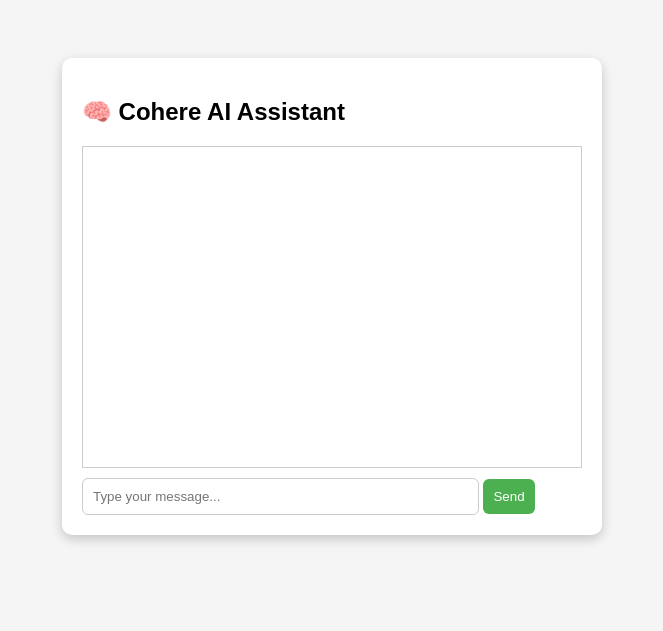
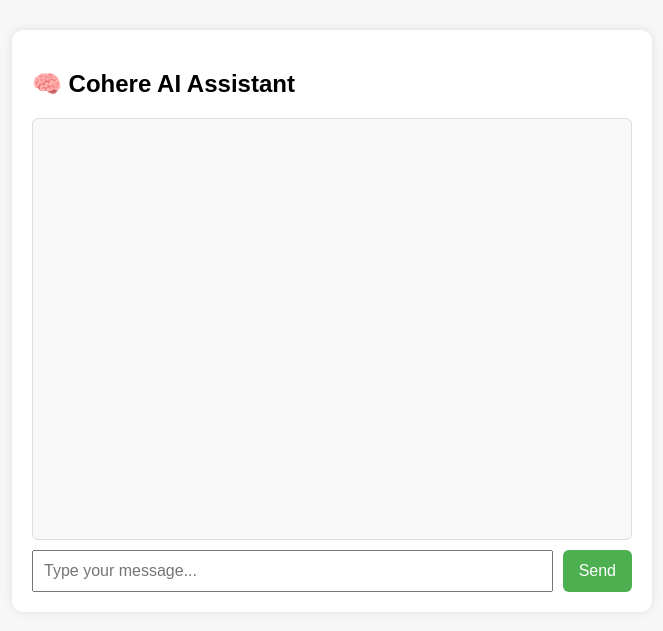
Before and after one commit to Muditsri13/COHERE-ChatBot, a FastAPI app: page / in a window 1280 px wide. Shown: the top 631 px of the page, without its empty margins (308-971 px from the left). Run offline with FastAPI, Linux system fonts and the light colour scheme.

Commit message:
Update style.css

```diff
--- a/static/style.css
+++ b/static/style.css
@@ -1,49 +1,62 @@
 body {
-  font-family: Arial;
-  background-color: #f5f5f5;
-  display: flex;
-  justify-content: center;
-  padding-top: 50px;
+  font-family: Arial, sans-serif;
+  background-color: #f7f7f7;
+  margin: 0;
+  padding: 0;
 }
 
 .chat-container {
-  width: 500px;
-  background: white;
-  border-radius: 10px;
+  max-width: 600px;
+  margin: 30px auto;
   padding: 20px;
-  box-shadow: 0 4px 12px rgba(0,0,0,0.2);
+  background-color: #ffffff;
+  border-radius: 12px;
+  box-shadow: 0 0 10px rgba(0, 0, 0, 0.1);
 }
 
 #chat-box {
-  height: 300px;
-  overflow-y: scroll;
-  border: 1px solid #ccc;
+  height: 400px;
+  overflow-y: auto;
   padding: 10px;
+  border: 1px solid #ddd;
   margin-bottom: 10px;
+  border-radius: 6px;
+  background-color: #f9f9f9;
+}
+
+.user-msg, .bot-msg {
+  margin: 8px 0;
+  padding: 8px 12px;
+  border-radius: 8px;
+  max-width: 80%;
 }
 
 .user-msg {
+  background-color: #d0f0ff;
+  align-self: flex-end;
   text-align: right;
-  margin: 5px;
-  color: #2b2bff;
 }
 
 .bot-msg {
+  background-color: #eee;
   text-align: left;
-  margin: 5px;
-  color: #1a8917;
 }
 
-input[type="text"] {
-  width: 75%;
+.input-area {
+  display: flex;
+  gap: 10px;
+}
+
+#user-input {
+  flex: 1;
   padding: 10px;
-  border: 1px solid #ccc;
-  border-radius: 6px;
+  font-size: 16px;
 }
 
 button {
-  padding: 10px;
-  background: #4CAF50;
+  padding: 10px 16px;
+  font-size: 16px;
+  background-color: #4caf50;
   border: none;
   color: white;
   border-radius: 6px;
```
